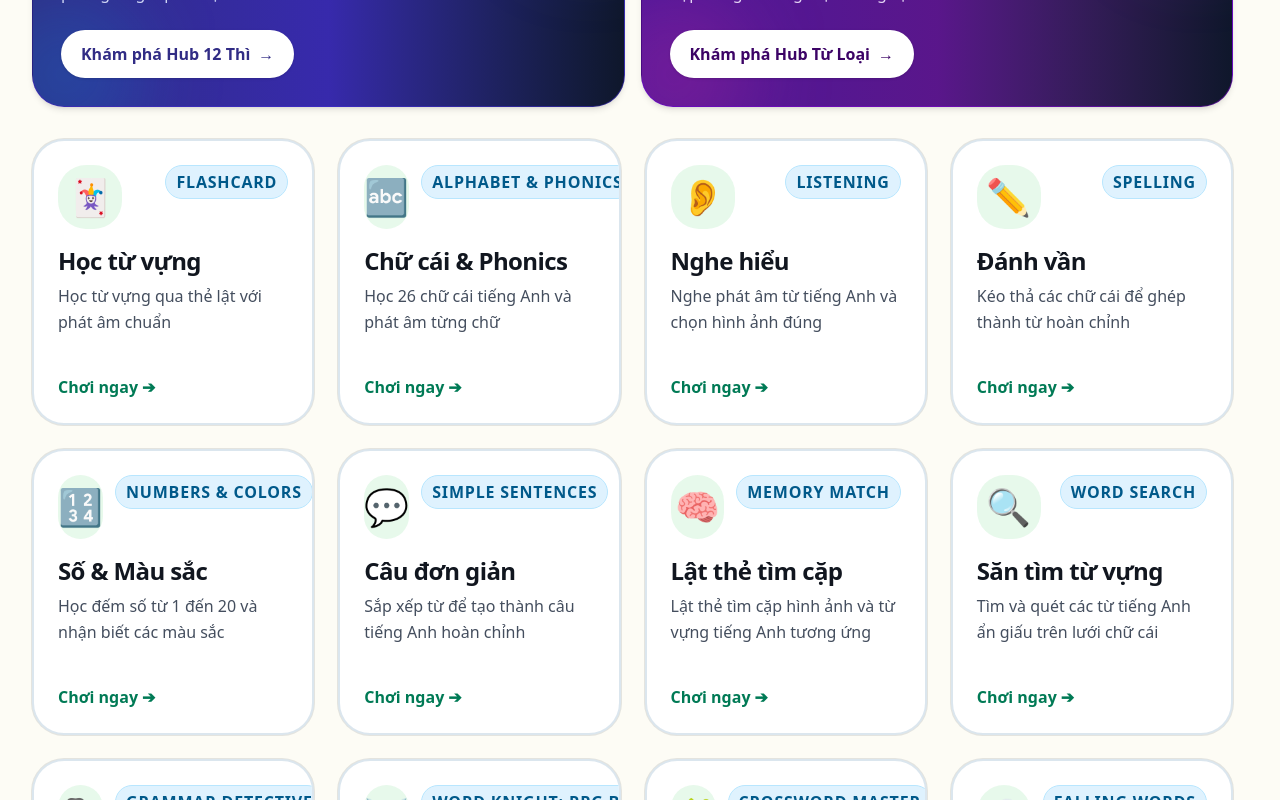
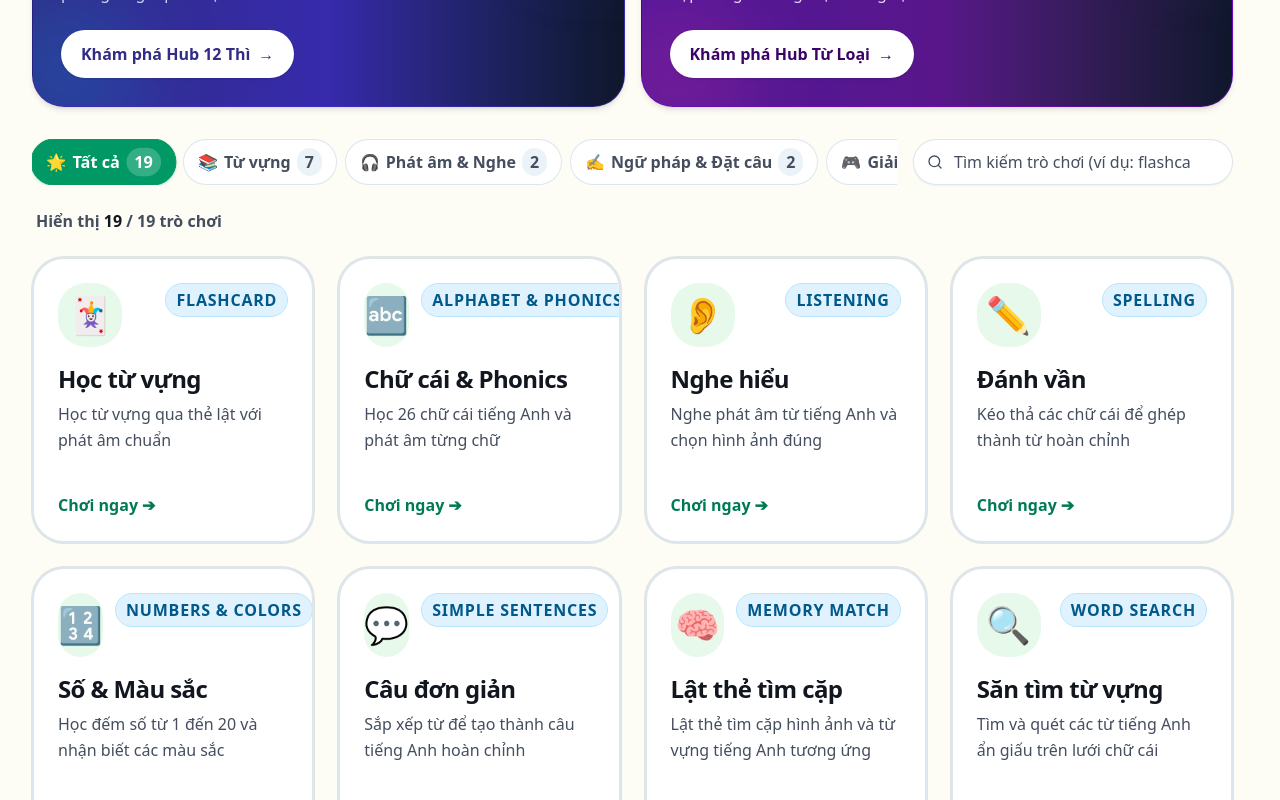
Before and after one commit to lehung1109/gamehub, a Next.js app: page / in a window 1280 px wide. Shown: the part 580-1380 px from the top of the page. Built offline with nearby package versions, Linux system fonts and the light colour scheme.

Commit message:
feat(home): embed GameCatalogSection with interactive tabs into homepage

```diff
--- a/src/app/page.tsx
+++ b/src/app/page.tsx
@@ -2,7 +2,7 @@ import Link from "next/link";
 import { LogIn } from "lucide-react";
 import gamesData from "@/data/games.json";
 import { Game } from "@/types";
-import { GameCard } from "@/components/custom/GameCard";
+import { GameCatalogSection } from "@/components/game/GameCatalogSection";
 
 import { Container } from "@/components/ui/container";
 
@@ -11,7 +11,7 @@ export interface HomePageProps {
 }
 
 export default function HomePage({ gamesOverride }: HomePageProps = {}) {
-  const games: Game[] = (gamesOverride ?? [...gamesData]).sort(
+  const games: Game[] = [...(gamesOverride ?? (gamesData as Game[]))].sort(
     (a, b) => a.priority - b.priority
   );
 
@@ -121,28 +121,8 @@ export default function HomePage({ gamesOverride }: HomePageProps = {}) {
           </div>
         </section>
 
-        {/* Games Grid or Empty State */}
-        <main aria-label="Danh sách trò chơi">
-          {games.length === 0 ? (
-            <div className="text-center py-16 px-4 bg-card rounded-3xl border-2 border-dashed border-border/80 max-w-md mx-auto">
-              <span className="text-5xl mb-4 block" aria-hidden="true">
-                🎈
-              </span>
-              <h2 className="text-xl font-bold text-foreground mb-2">
-                Chưa có trò chơi nào
-              </h2>
-              <p className="text-sm text-muted-foreground">
-                Các trò chơi đang được cập nhật, bé hãy quay lại sau nhé!
-              </p>
-            </div>
-          ) : (
-            <div className="grid grid-cols-1 sm:grid-cols-2 lg:grid-cols-3 xl:grid-cols-4 2xl:grid-cols-5 gap-6">
-              {games.map((game) => (
-                <GameCard key={game.id} game={game} />
-              ))}
-            </div>
-          )}
-        </main>
+        {/* Game Catalog Section with Category Tabs and Search */}
+        <GameCatalogSection games={games} />
       </div>
 
       {/* Footer */}
```
Also changed, not shown: 1 other file (tests, documents, lock files or other folders).
